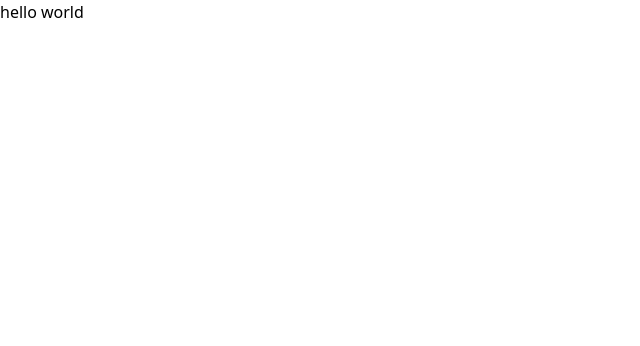
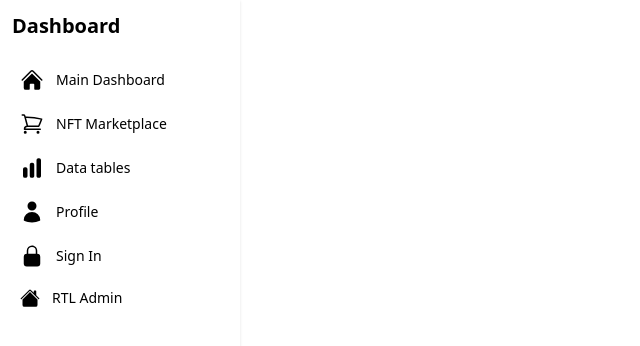
Before and after one commit to Samandar0021305/Dilkash-admin, a React (Create React App) app: page / in a window 1280 px wide. Shown: the top 346 px of the page, without its empty margins (0-640 px from the left). Built offline with nearby package versions, Linux system fonts and the light colour scheme.

Commit message:
fix sidebar

```diff
--- a/src/App.js
+++ b/src/App.js
@@ -1,8 +1,9 @@
 import React from "react";
+import Sidebar from "./components/Sidebar/Sidebar";
 function App() {
   return (
     <>
-    hello world
+    <Sidebar />
     </>
   );
 }
--- /dev/null
+++ b/src/components/Sidebar/Sidebar.jsx
@@ -0,0 +1,123 @@
+import React from "react";
+
+export default function Sidebar() {
+  return (
+    <>
+      <div className="flex">
+        <div className="flex flex-col h-screen p-3 bg-white shadow w-60">
+          <div className="space-y-3">
+            <div className="flex items-center">
+              <h2 className="text-xl font-bold">Dashboard</h2>
+            </div>
+            <div className="flex-1">
+              <ul className="pt-2 pb-4 space-y-1 text-sm">
+                <li className="rounded-sm">
+                  <a
+                    href="#!"
+                    className="flex items-center p-2 space-x-3 rounded-md">
+                    <svg
+                      xmlns="http://www.w3.org/2000/svg"
+                      viewBox="0 0 24 24"
+                      fill="currentColor"
+                      class="w-6 h-6">
+                      <path d="M11.47 3.84a.75.75 0 011.06 0l8.69 8.69a.75.75 0 101.06-1.06l-8.689-8.69a2.25 2.25 0 00-3.182 0l-8.69 8.69a.75.75 0 001.061 1.06l8.69-8.69z" />
+                      <path d="M12 5.432l8.159 8.159c.03.03.06.058.091.086v6.198c0 1.035-.84 1.875-1.875 1.875H15a.75.75 0 01-.75-.75v-4.5a.75.75 0 00-.75-.75h-3a.75.75 0 00-.75.75V21a.75.75 0 01-.75.75H5.625a1.875 1.875 0 01-1.875-1.875v-6.198a2.29 2.29 0 00.091-.086L12 5.43z" />
+                    </svg>
+                    <span>Main Dashboard</span>
+                  </a>
+                </li>
+                <li className="rounded-sm">
+                  <a
+                    href="#!"
+                    className="flex items-center p-2 space-x-3 rounded-md">
+                    <svg
+                      xmlns="http://www.w3.org/2000/svg"
+                      fill="none"
+                      viewBox="0 0 24 24"
+                      stroke-width="1.5"
+                      stroke="currentColor"
+                      class="w-6 h-6">
+                      <path
+                        stroke-linecap="round"
+                        stroke-linejoin="round"
+                        d="M2.25 3h1.386c.51 0 .955.343 1.087.835l.383 1.437M7.5 14.25a3 3 0 00-3 3h15.75m-12.75-3h11.218c1.121-2.3 2.1-4.684 2.924-7.138a60.114 60.114 0 00-16.536-1.84M7.5 14.25L5.106 5.272M6 20.25a.75.75 0 11-1.5 0 .75.75 0 011.5 0zm12.75 0a.75.75 0 11-1.5 0 .75.75 0 011.5 0z"
+                      />
+                    </svg>
+                    <span>NFT Marketplace</span>
+                  </a>
+                </li>
+                <li className="rounded-sm">
+                  <a
+                    href="#!"
+                    className="flex items-center p-2 space-x-3 rounded-md">
+                    <svg
+                      xmlns="http://www.w3.org/2000/svg"
+                      viewBox="0 0 24 24"
+                      fill="currentColor"
+                      class="w-6 h-6">
+                      <path d="M18.375 2.25c-1.035 0-1.875.84-1.875 1.875v15.75c0 1.035.84 1.875 1.875 1.875h.75c1.035 0 1.875-.84 1.875-1.875V4.125c0-1.036-.84-1.875-1.875-1.875h-.75zM9.75 8.625c0-1.036.84-1.875 1.875-1.875h.75c1.036 0 1.875.84 1.875 1.875v11.25c0 1.035-.84 1.875-1.875 1.875h-.75a1.875 1.875 0 01-1.875-1.875V8.625zM3 13.125c0-1.036.84-1.875 1.875-1.875h.75c1.036 0 1.875.84 1.875 1.875v6.75c0 1.035-.84 1.875-1.875 1.875h-.75A1.875 1.875 0 013 19.875v-6.75z" />
+                    </svg>
+                    <span>Data tables</span>
+                  </a>
+                </li>
+                <li className="rounded-sm">
+                  <a
+                    href="#!"
+                    className="flex items-center p-2 space-x-3 rounded-md">
+                    <svg
+                      xmlns="http://www.w3.org/2000/svg"
+                      viewBox="0 0 24 24"
+                      fill="currentColor"
+                      class="w-6 h-6">
+                      <path
+                        fill-rule="evenodd"
+                        d="M7.5 6a4.5 4.5 0 119 0 4.5 4.5 0 01-9 0zM3.751 20.105a8.25 8.25 0 0116.498 0 .75.75 0 01-.437.695A18.683 18.683 0 0112 22.5c-2.786 0-5.433-.608-7.812-1.7a.75.75 0 01-.437-.695z"
+                        clip-rule="evenodd"
+                      />
+                    </svg>
+                    <span>Profile</span>
+                  </a>
+                </li>
+                <li className="rounded-sm">
+                  <a
+                    href="#!"
+                    className="flex items-center p-2 space-x-3 rounded-md">
+                    <svg
+                      xmlns="http://www.w3.org/2000/svg"
+                      viewBox="0 0 24 24"
+                      fill="currentColor"
+                      class="w-6 h-6">
+                      <path
+                        fill-rule="evenodd"
+                        d="M12 1.5a5.25 5.25 0 00-5.25 5.25v3a3 3 0 00-3 3v6.75a3 3 0 003 3h10.5a3 3 0 003-3v-6.75a3 3 0 00-3-3v-3c0-2.9-2.35-5.25-5.25-5.25zm3.75 8.25v-3a3.75 3.75 0 10-7.5 0v3h7.5z"
+                        clip-rule="evenodd"
+                      />
+                    </svg>
+                    <span>Sign In</span>
+                  </a>
+                </li>
+                <li className="rounded-sm">
+                  <a
+                    href="#!"
+                    className="flex items-center p-2 space-x-3 rounded-md">
+                    <svg
+                      xmlns="http://www.w3.org/2000/svg"
+                      width="20"
+                      height="20"
+                      fill="currentColor"
+                      class="bi bi-house-fill"
+                      viewBox="0 0 16 16">
+                      <path d="M8.707 1.5a1 1 0 0 0-1.414 0L.646 8.146a.5.5 0 0 0 .708.708L8 2.207l6.646 6.647a.5.5 0 0 0 .708-.708L13 5.793V2.5a.5.5 0 0 0-.5-.5h-1a.5.5 0 0 0-.5.5v1.293L8.707 1.5Z" />
+                      <path d="m8 3.293 6 6V13.5a1.5 1.5 0 0 1-1.5 1.5h-9A1.5 1.5 0 0 1 2 13.5V9.293l6-6Z" />
+                    </svg>
+                    <span>RTL Admin</span>
+                  </a>
+                </li>
+              </ul>
+            </div>
+          </div>
+        </div>
+      </div>
+    </>
+  );
+}
```
Also changed, not shown: 1 other file (tests, documents, lock files or other folders).
